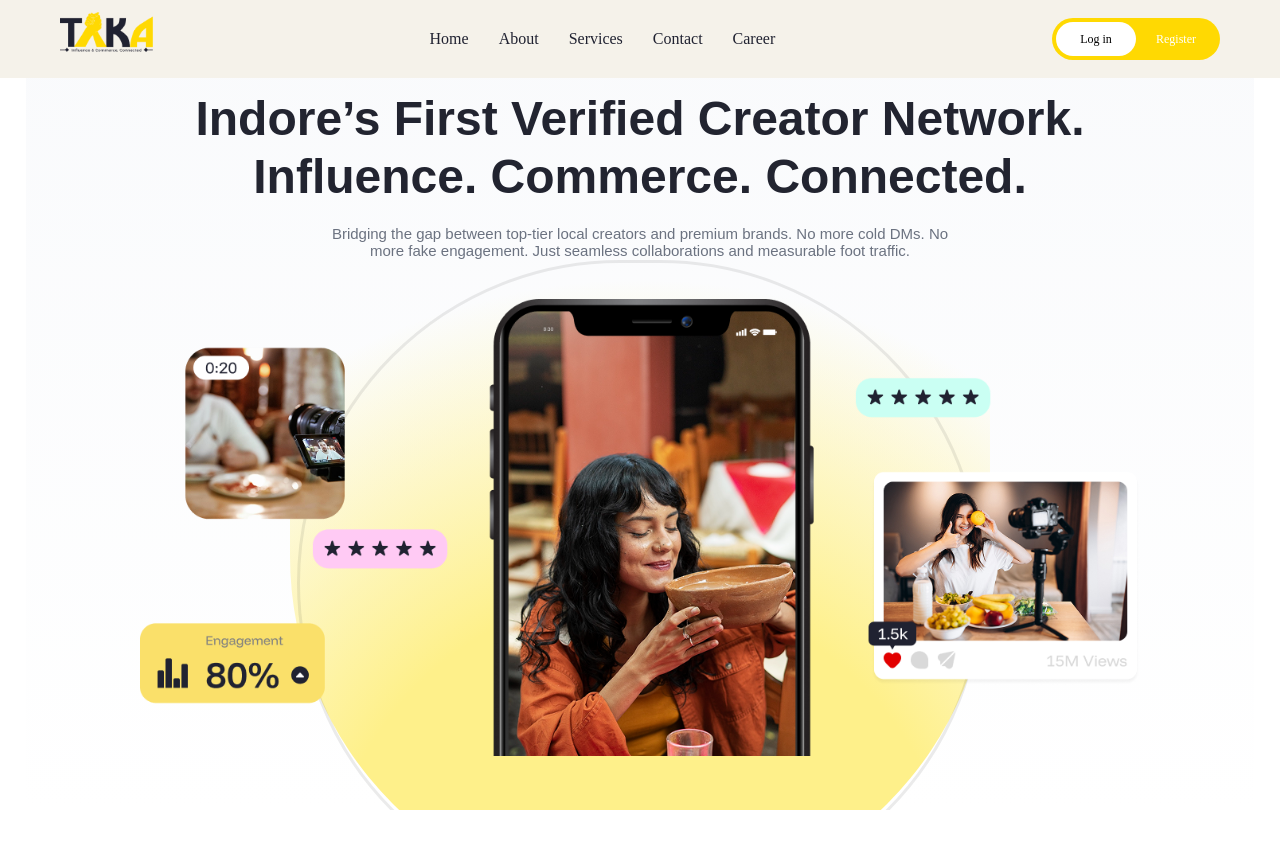
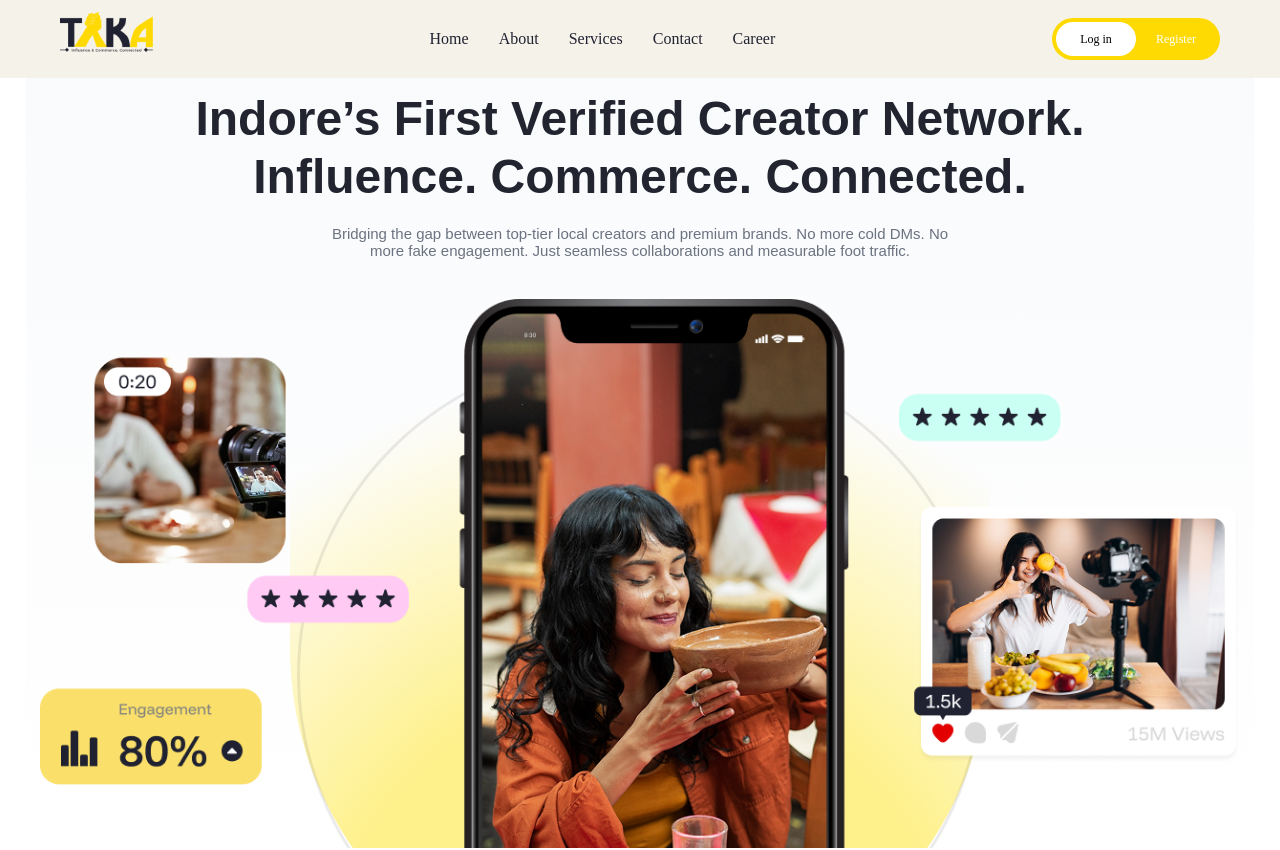
Before and after one commit to Aryangautam88/TAKA, a React (Vite) app in the folder ClIENT/: page / in a window 1280 px wide. Shown: the top 850 px of the page. Built offline with nearby package versions, Linux system fonts and the light colour scheme; a web font is replaced by a local one.

Commit message:
frontend

```diff
--- a/ClIENT/src/pages/Home.css
+++ b/ClIENT/src/pages/Home.css
@@ -91,10 +91,18 @@
     content: "";
     position: absolute;
     bottom: -150px;
+
     width: 680px;
     height: 640px;
+
     border: 3.5px solid rgba(0, 0, 0, 0.08);
+    /* border-top: none; */
     border-radius: 500px;
+    /* border-top-left-radius:540px ;
+  border-top-right-radius:540px ;
+  border-bottom-left-radius: 540px;
+  border-bottom-right-radius: 540px; */
+
     z-index: 0;
 }
 
@@ -105,7 +113,7 @@
 .trusted-image-wrapper img {
     position: relative;
     z-index: 2;
-    max-width: 1000px;
+    max-width: 1200px;
     width: 100%;
     height: auto;
     object-fit: contain;
```
